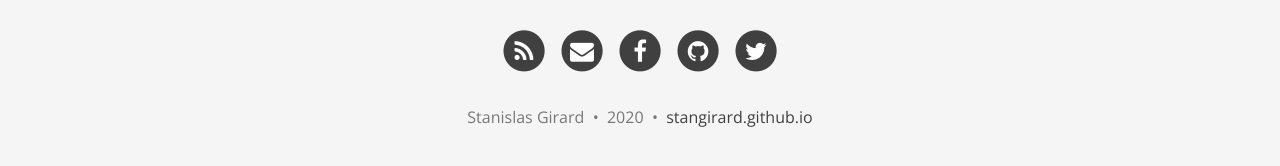
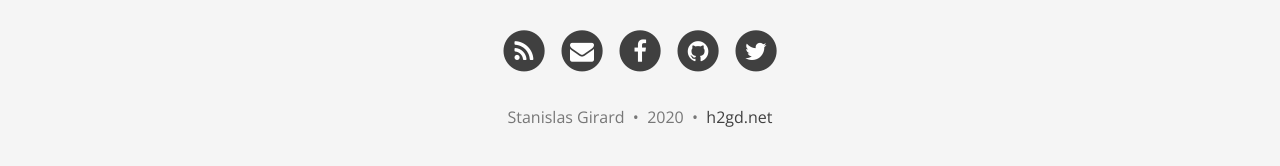
Before and after one commit to StanGirard/Primates-Jekyll, a Jekyll site: the page built from index.html, in a window 1280 px wide and 900 px high, scrolled down 520 px. Shown: the part 721-887 px from the top of the window. Built offline with Jekyll 4.4.1, drawn with Linux system fonts in a browser that asks for light colours; nearby versions of some CDN libraries; the list of posts is cut into pages by our own code.

Commit message:
Update _config.yml

```diff
--- a/_config.yml
+++ b/_config.yml
@@ -93,7 +93,7 @@
 
 # How to display the link to the website in the footer
 # Remove this if you don't want a link in the footer
-url-pretty: "stangirard.github.io"  # eg. "deanattali.com/beautiful-jekyll"
+url-pretty: "h2gd.net"  # eg. "deanattali.com/beautiful-jekyll"
 
 # --- Web Statistics Section --- #
 
```
